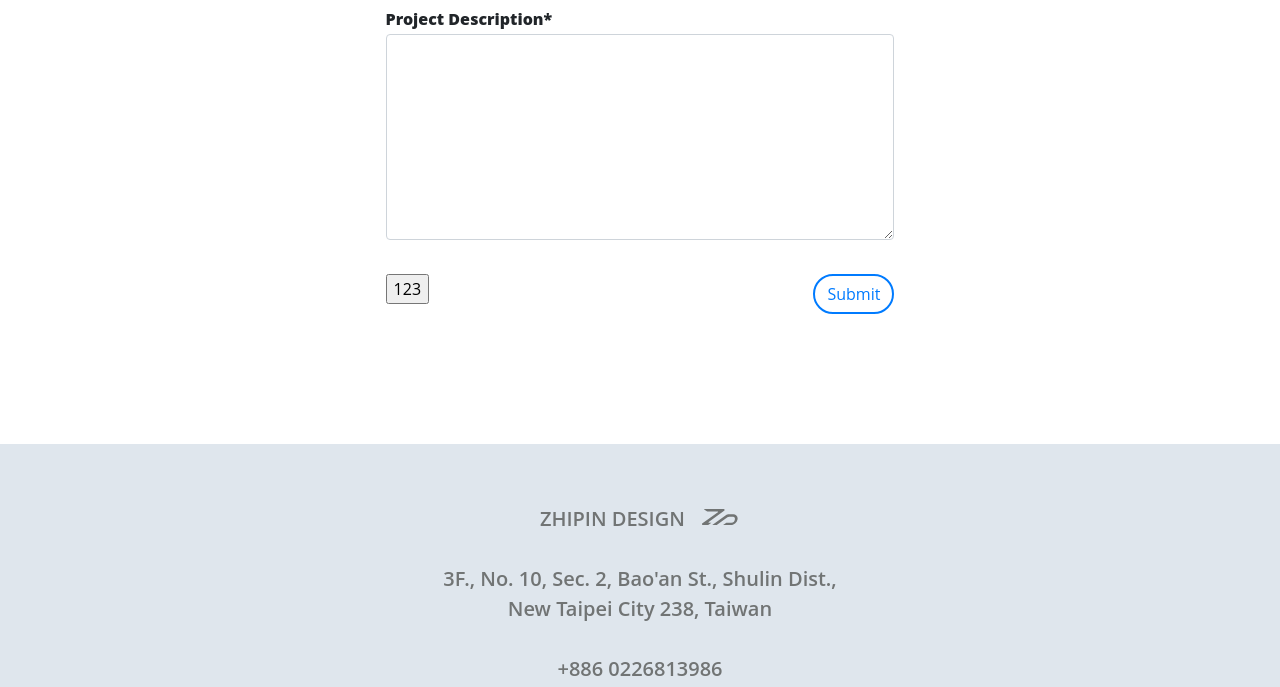
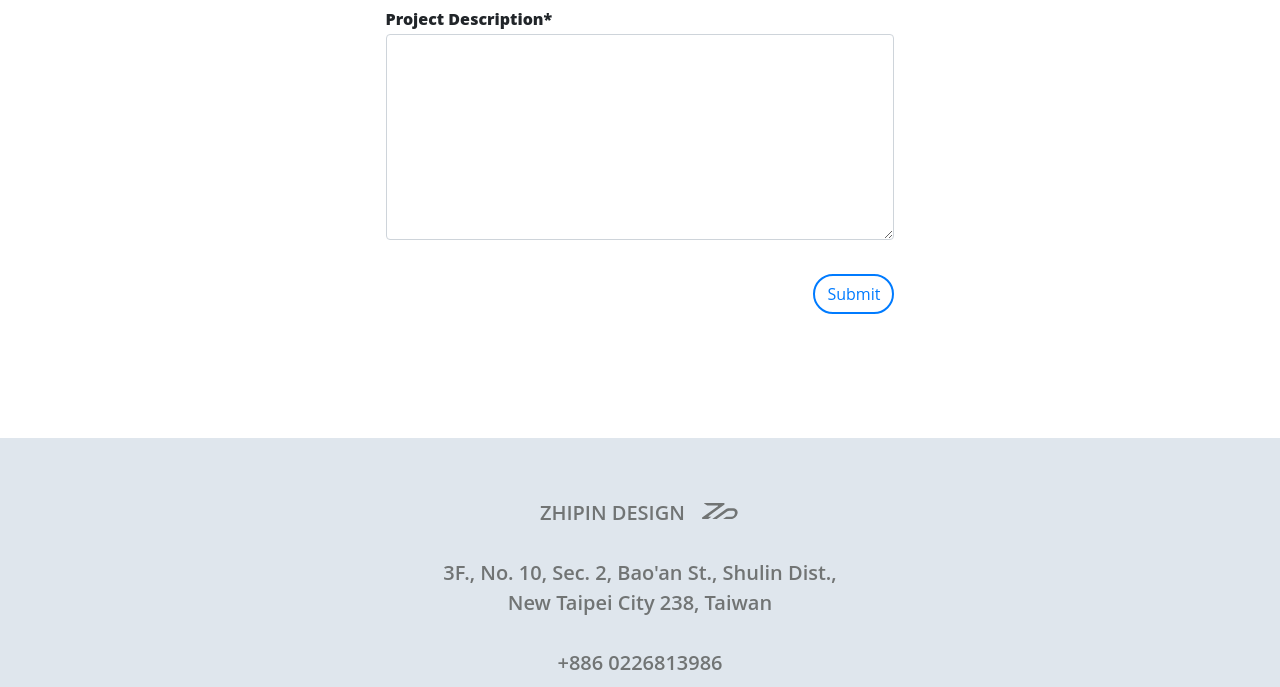
Before and after one commit to zhipindesign/zhipindesign.github.io, a plain HTML site: page no_file.html in a window 1280 px wide. Shown: the part 857-1544 px from the top of the page. Drawn offline with nearby package versions, Linux system fonts and the light colour scheme.

Commit message:
Update no_file.html

```diff
--- a/no_file.html
+++ b/no_file.html
@@ -123,7 +123,7 @@
               <label class="en" for="">Project Description*</label>
               <label class="zh-tw" for="">專案描述*</label>
               <textarea class="form-control" name="projectDescription" id="projectDescription" rows="8"></textarea><br>
-              <input type="reset" value="123">
+              <!-- <input type="reset" value="123"> -->
               <button type="submit" class="btn submit float-right" id="send">Submit</button><br>
           </div>
       </main>
```
